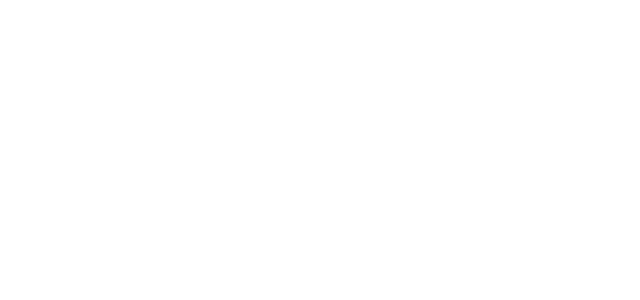
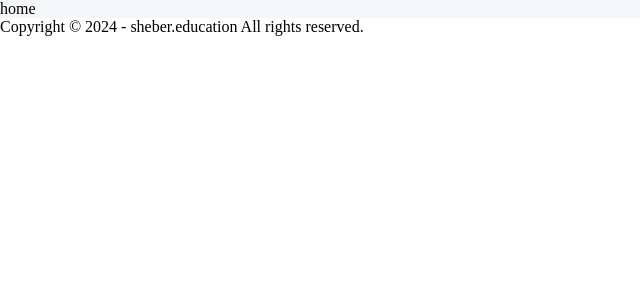
Before and after one commit to Event-Space/front-admin, a React (Create React App) app: page / in a window 1280 px wide. Shown: the top 300 px of the page, without its empty margins (0-640 px from the left). Built offline with nearby package versions, Linux system fonts and the light colour scheme.

Commit message:
feat: footer & react-router-dom

```diff
--- a/package.json
+++ b/package.json
@@ -8,6 +8,7 @@
     "@types/react-dom": "^18.0.0",
     "react": "^18.3.1",
     "react-dom": "^18.3.1",
+    "react-router-dom": "^6.27.0",
     "react-scripts": "5.0.1",
     "typescript": "^4.4.2",
     "web-vitals": "^2.1.0"
@@ -37,6 +38,7 @@
   },
   "devDependencies": {
     "@eslint/js": "^9.14.0",
+    "@types/react-router-dom": "^5.3.3",
     "eslint": "^9.14.0",
     "eslint-config-react-app": "^7.0.1",
     "eslint-plugin-react": "^7.37.2",
--- a/src/app/App.tsx
+++ b/src/app/App.tsx
@@ -1,7 +1,11 @@
-import React from 'react';
+import { Suspense } from 'react';
+import { RouterProvider } from 'react-router-dom';
+import router from './router/Router';
 
-function App() {
-  return <div className="App"></div>;
+export default function App() {
+  return (
+    <Suspense fallback={<>Loading...</>}>
+      <RouterProvider router={router} />
+    </Suspense>
+  );
 }
-
-export default App;
--- /dev/null
+++ b/src/app/layout/RootLayout.tsx
@@ -0,0 +1,13 @@
+import { Outlet } from 'react-router-dom';
+import { Footer } from '../../widgets';
+
+export default function RootLayout() {
+  return (
+    <div className="root-layout">
+      <div className="content">
+        <Outlet />
+      </div>
+      <Footer />
+    </div>
+  );
+}
--- /dev/null
+++ b/src/app/router/Router.tsx
@@ -0,0 +1,19 @@
+import {
+  createBrowserRouter,
+  createRoutesFromElements,
+  Route,
+} from 'react-router-dom';
+
+import RootLayout from '../layout/RootLayout';
+import HomePage from '../../pages/home/Home';
+
+const router = createBrowserRouter(
+  createRoutesFromElements(
+    <>
+      <Route path="/" element={<RootLayout />}>
+        <Route index element={<HomePage />} />
+      </Route>
+    </>,
+  ),
+);
+export default router;
--- /dev/null
+++ b/src/pages/home/Home.tsx
@@ -0,0 +1,3 @@
+export default function HomePage() {
+  return <>home</>;
+}
--- a/src/shared/styles/index.css
+++ b/src/shared/styles/index.css
@@ -3,3 +3,6 @@
   padding: 0;
   box-sizing: border-box;
 }
+.content {
+  background: #f4f6f9;
+}
--- /dev/null
+++ b/src/widgets/footer/Footer.tsx
@@ -0,0 +1,11 @@
+import styles from './styles.module.css';
+
+export default function Footer() {
+  return (
+    <footer className={styles.footer}>
+      <p>
+        Copyright © 2024 - <span>sheber.education</span> All rights reserved.
+      </p>
+    </footer>
+  );
+}
--- /dev/null
+++ b/src/widgets/footer/index.ts
@@ -0,0 +1 @@
+export { default as Footer } from './Footer';
--- /dev/null
+++ b/src/widgets/index.ts
@@ -0,0 +1 @@
+export * from './footer';
```
Also changed, not shown: src/widgets/footer/styles.module.css (added), 1 other file (tests, documents, lock files or other folders).
